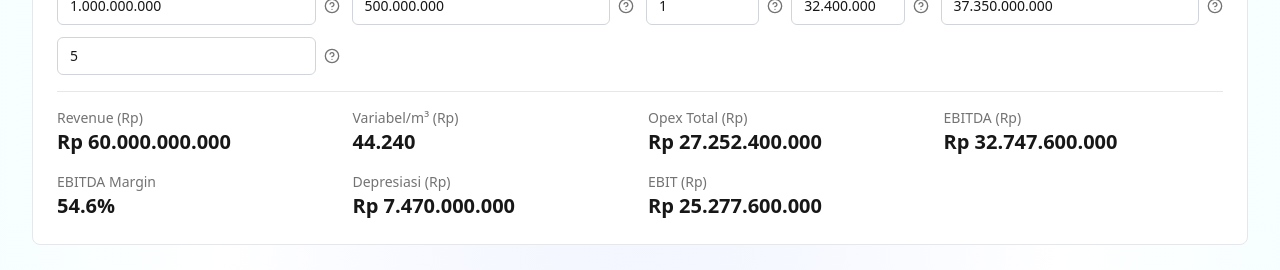
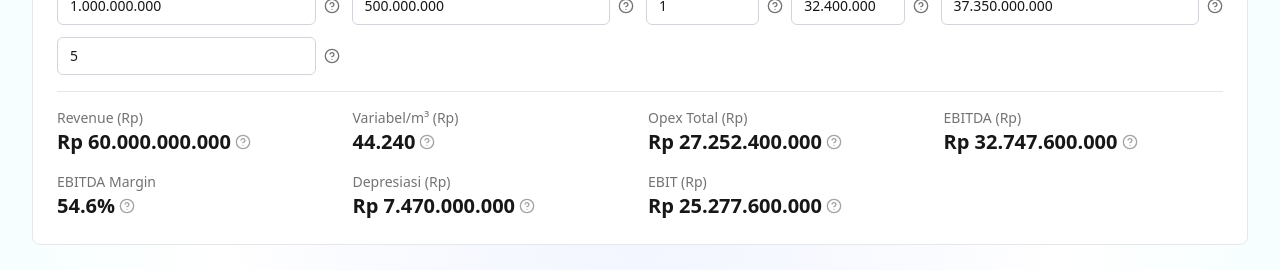
Before and after one commit to barkadukhansyuhada/bisnisplaninitial, a React (Vite) app: page / in a window 1280 px wide. Shown: the part 1040-1310 px from the top of the page. Built offline with nearby package versions, Linux system fonts and the light colour scheme.

Commit message:
Add tooltips to financial output stats for better understanding

```diff
--- a/src/components/dashboard/FinancialPanel.tsx
+++ b/src/components/dashboard/FinancialPanel.tsx
@@ -7,11 +7,18 @@ import { Separator } from "@/components/ui/separator";
 import { numberFmt } from "@/lib/utils";
 import { HelpCircle } from "lucide-react";
 
-function Stat({ label, value }: { label: string; value: string }) {
+function Stat({ label, value, tooltipText }: { label: string; value: string; tooltipText?: string }) {
   return (
     <div className="flex flex-col items-start">
       <span className="text-sm text-neutral-500">{label}</span>
-      <span className="text-xl font-semibold">{value}</span>
+      <span className="text-xl font-semibold flex items-center gap-1">
+        {value}
+        {tooltipText && (
+          <Tooltip text={tooltipText}>
+            <HelpCircle className="w-4 h-4 text-neutral-400 cursor-help" />
+          </Tooltip>
+        )}
+      </span>
     </div>
   );
 }
@@ -173,13 +180,13 @@ export function FinancialPanel() {
         </div>
         <Separator />
         <div className="grid grid-cols-2 md:grid-cols-4 gap-4">
-          <Stat label="Revenue (Rp)" value={"Rp " + numberFmt(res.revenue)} />
-          <Stat label="Variabel/m³ (Rp)" value={numberFmt(res.varPerM3)} />
-          <Stat label="Opex Total (Rp)" value={"Rp " + numberFmt(res.opex)} />
-          <Stat label="EBITDA (Rp)" value={"Rp " + numberFmt(res.ebitda)} />
-          <Stat label="EBITDA Margin" value={(res.ebitdaMargin * 100).toFixed(1) + "%"} />
-          <Stat label="Depresiasi (Rp)" value={"Rp " + numberFmt(res.depr)} />
-          <Stat label="EBIT (Rp)" value={"Rp " + numberFmt(res.ebit)} />
+          <Stat label="Revenue (Rp)" value={"Rp " + numberFmt(res.revenue)} tooltipText="Total pendapatan dari penjualan produk dalam Rupiah (Rp)." />
+          <Stat label="Variabel/m³ (Rp)" value={numberFmt(res.varPerM3)} tooltipText="Biaya variabel per meter kubik produksi dalam Rupiah (Rp)." />
+          <Stat label="Opex Total (Rp)" value={"Rp " + numberFmt(res.opex)} tooltipText="Total biaya operasional (variabel + tetap) dalam Rupiah (Rp)." />
+          <Stat label="EBITDA (Rp)" value={"Rp " + numberFmt(res.ebitda)} tooltipText="Laba sebelum bunga, pajak, depresiasi, dan amortisasi dalam Rupiah (Rp)." />
+          <Stat label="EBITDA Margin" value={(res.ebitdaMargin * 100).toFixed(1) + "%"} tooltipText="Persentase EBITDA terhadap pendapatan." />
+          <Stat label="Depresiasi (Rp)" value={"Rp " + numberFmt(res.depr)} tooltipText="Penyusutan nilai aset per tahun dalam Rupiah (Rp)." />
+          <Stat label="EBIT (Rp)" value={"Rp " + numberFmt(res.ebit)} tooltipText="Laba sebelum bunga dan pajak dalam Rupiah (Rp)." />
         </div>
       </CardContent>
     </Card>
```
